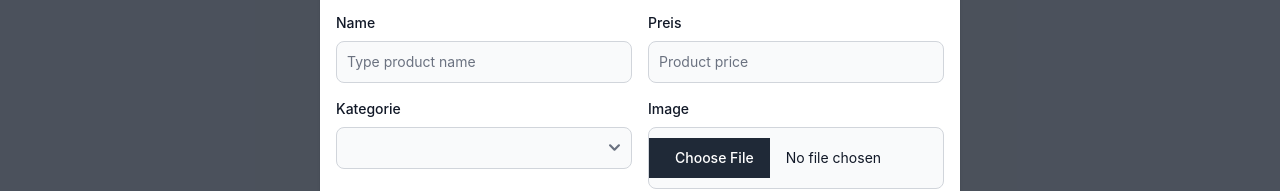
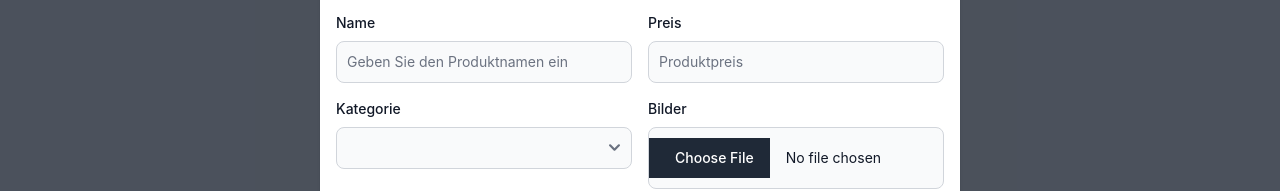
Before and after one commit to byluisfer/online-shop, a website: page UrbanVibes/src/control_products.html in a window 1280 px wide. Both pictures are taken after a click on the button "Produkt erstellen". Shown: the part 302-493 px from the top of the page. Drawn offline with nearby package versions, Linux system fonts and the light colour scheme; no server answers.

Commit message:
Bugs fixieren

```diff
--- a/UrbanVibes/src/control_products.html
+++ b/UrbanVibes/src/control_products.html
@@ -72,11 +72,11 @@
                           <div class="grid gap-4 mb-4 sm:grid-cols-2">
                               <div>
                                   <label for="name" class="block mb-2 text-sm font-medium text-gray-900 dark:text-white">Name</label>
-                                  <input type="text" name="name" id="name" class="bg-gray-50 border border-gray-300 text-gray-900 text-sm rounded-lg focus:ring-primary-600 focus:border-primary-600 block w-full p-2.5 dark:bg-gray-700 dark:border-gray-600 dark:placeholder-gray-400 dark:text-white dark:focus:ring-primary-500 dark:focus:border-primary-500" placeholder="Type product name" required>
+                                  <input type="text" name="name" id="name" class="bg-gray-50 border border-gray-300 text-gray-900 text-sm rounded-lg focus:ring-primary-600 focus:border-primary-600 block w-full p-2.5 dark:bg-gray-700 dark:border-gray-600 dark:placeholder-gray-400 dark:text-white dark:focus:ring-primary-500 dark:focus:border-primary-500" placeholder="Geben Sie den Produktnamen ein" required>
                               </div>
                               <div>
                                   <label for="price" class="block mb-2 text-sm font-medium text-gray-900 dark:text-white">Preis</label>
-                                  <input type="number" name="price" id="price" class="bg-gray-50 border border-gray-300 text-gray-900 text-sm rounded-lg focus:ring-primary-600 focus:border-primary-600 block w-full p-2.5 dark:bg-gray-700 dark:border-gray-600 dark:placeholder-gray-400 dark:text-white dark:focus:ring-primary-500 dark:focus:border-primary-500" placeholder="Product price" required>
+                                  <input type="number" name="price" id="price" class="bg-gray-50 border border-gray-300 text-gray-900 text-sm rounded-lg focus:ring-primary-600 focus:border-primary-600 block w-full p-2.5 dark:bg-gray-700 dark:border-gray-600 dark:placeholder-gray-400 dark:text-white dark:focus:ring-primary-500 dark:focus:border-primary-500" placeholder="Produktpreis" required>
                               </div>
                               <div>
                                   <label for="category" class="block mb-2 text-sm font-medium text-gray-900 dark:text-white">Kategorie</label>
@@ -84,7 +84,7 @@
                                   </select>
                               </div>
                               <div>
-                                  <label for="image" class="block mb-2 text-sm font-medium text-gray-900 dark:text-white">Image</label>
+                                  <label for="image" class="block mb-2 text-sm font-medium text-gray-900 dark:text-white">Bilder</label>
                                   <input type="file" name="image" id="image" class="bg-gray-50 border border-gray-300 text-gray-900 text-sm rounded-lg focus:ring-primary-600 focus:border-primary-600 block w-full p-2.5">
                               </div>
                           </div>
```
Also changed, not shown: 2 other files.
